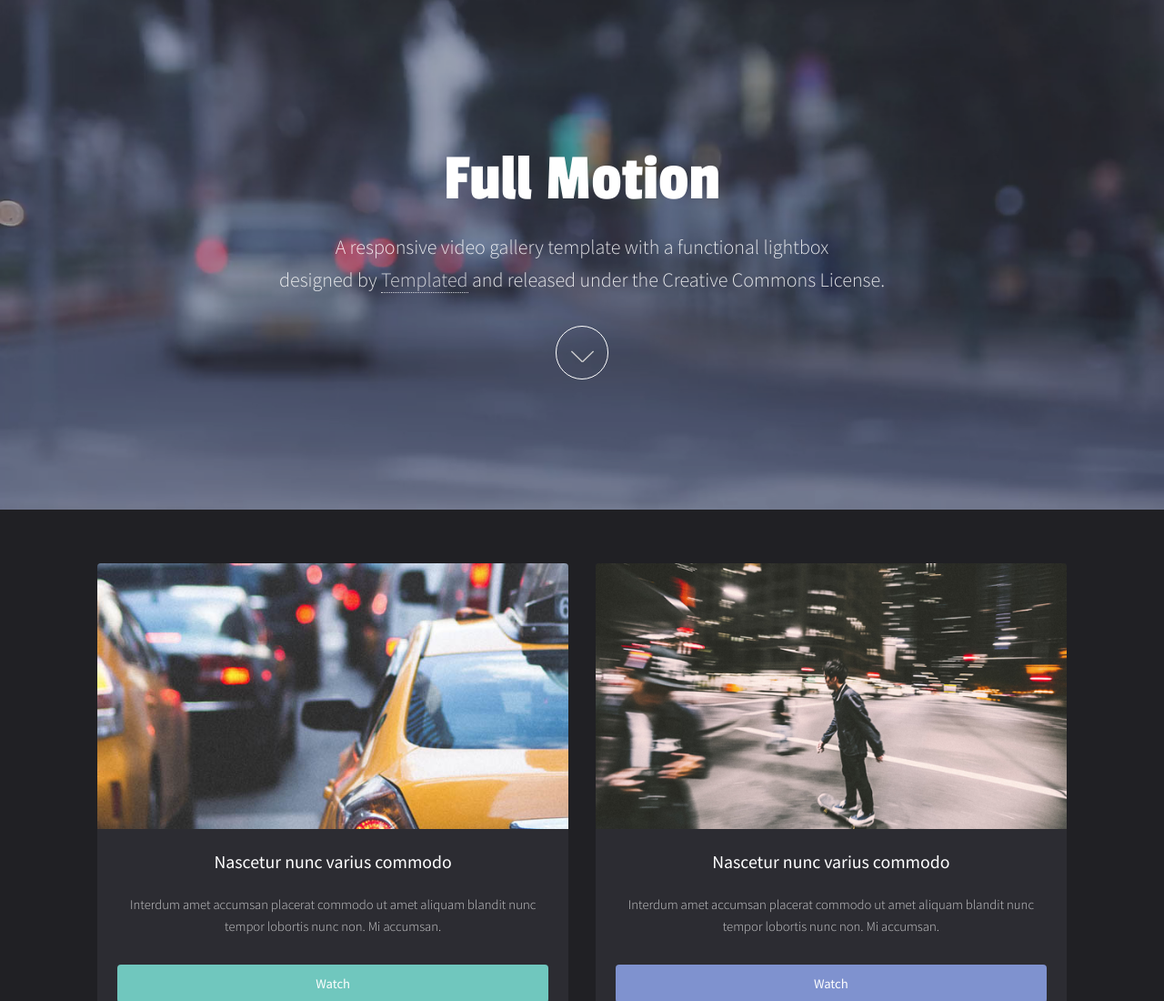
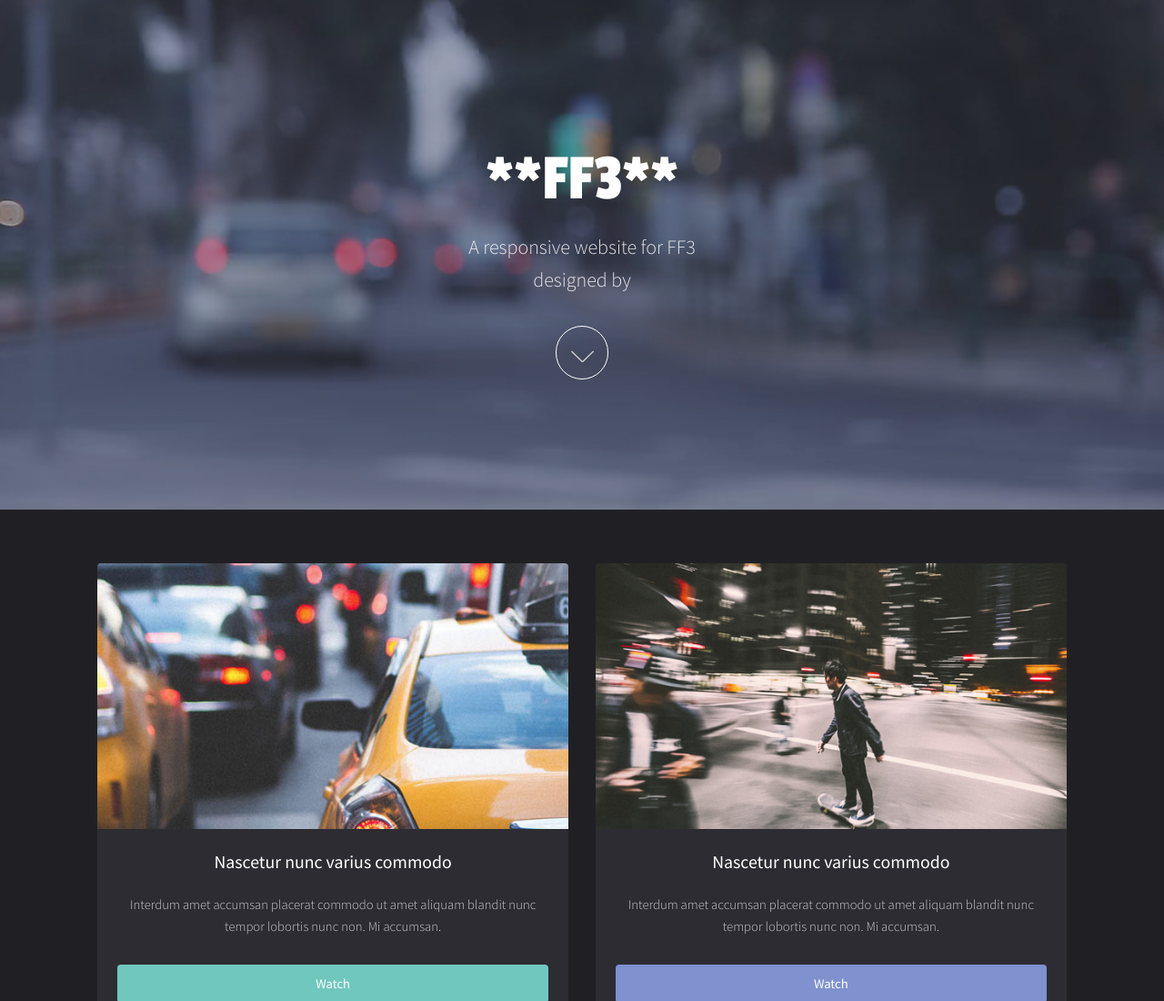
Before and after one commit to ff3official/ff3official.github.io, a plain HTML site: page index.html in a window 1280 px wide. Shown: the top 1100 px of the page at 91% size. Drawn offline with Linux system fonts and the light colour scheme.

Commit message:
Update index.html

```diff
--- a/index.html
+++ b/index.html
@@ -6,7 +6,7 @@
 -->
 <html>
 	<head>
-		<title>Full Motion</title>
+		<title>**FF3**</title>
 		<meta charset="utf-8" />
 		<meta name="viewport" content="width=device-width, initial-scale=1" />
 		<link rel="stylesheet" href="assets/css/main.css" />
@@ -22,9 +22,9 @@
 				<section id="banner" data-video="images/banner">
 					<div class="inner">
 						<header>
-							<h1>Full Motion</h1>
-							<p>A responsive video gallery template with a functional lightbox<br />
-							designed by <a href="https://templated.co/">Templated</a> and released under the Creative Commons License.</p>
+							<h1>**FF3**</h1>
+							<p>A responsive website for FF3<br />
+							designed by <a href= Animalandsportman and released under the Creative Commons License. FF3 discord link: discord.gg/ff3ff</p>
 						</header>
 						<a href="#main" class="more">Learn More</a>
 					</div>
```
